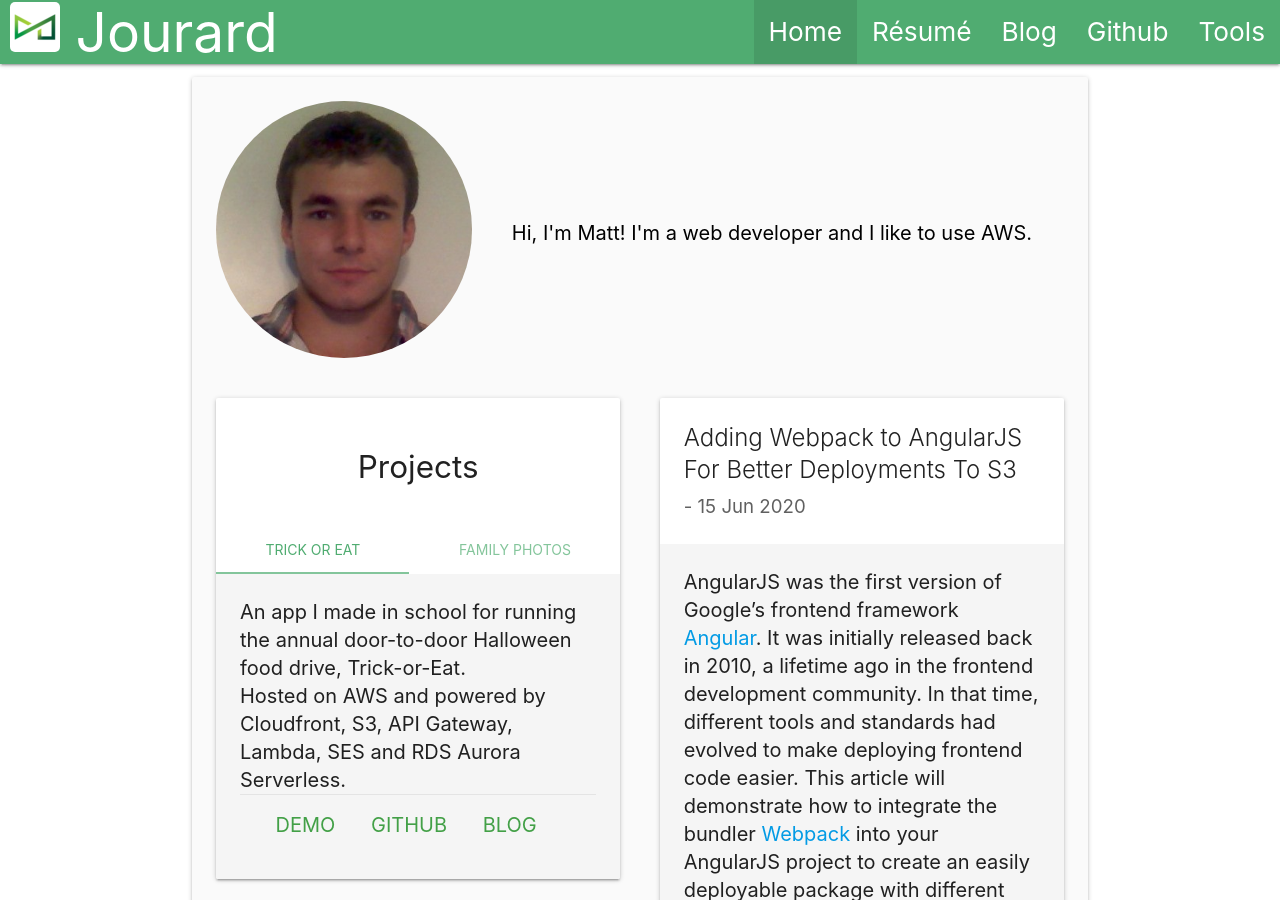
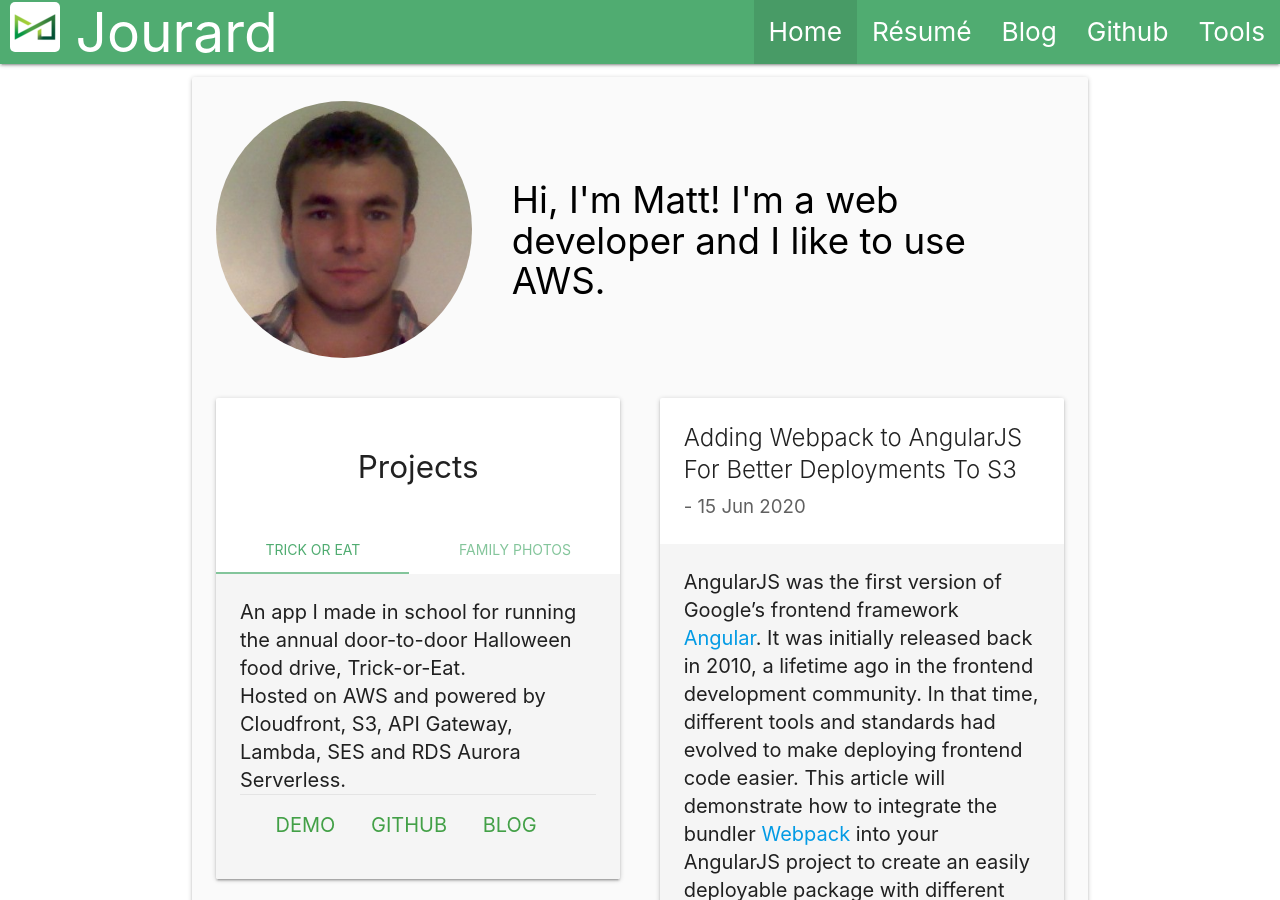
Before and after one commit to mjourard/mjourard.github.io, a Jekyll site: the page built from index.html, in a window 1280 px wide and 900 px high. Built offline with Jekyll 4.4.1, drawn with Linux system fonts in a browser that asks for light colours.

Commit message:
- changed the span to h4 on the main page of the blurb about me

```diff
--- a/index.html
+++ b/index.html
@@ -9,9 +9,9 @@ title: Matt Jourard|Forgetting Semicolons Since 2011
                 <img src="/assets/img/StudentCardSelfPortrait.jpg" alt="" class="circle responsive-img">
             </div>
             <div class="col s8 ">
-              <span class="black-text ">
+              <h4 class="black-text ">
                 Hi, I'm Matt! I'm a web developer and I like to use AWS.
-              </span>
+              </h4>
             </div>
         </div>
         <div class="row valign-stretch">
```
